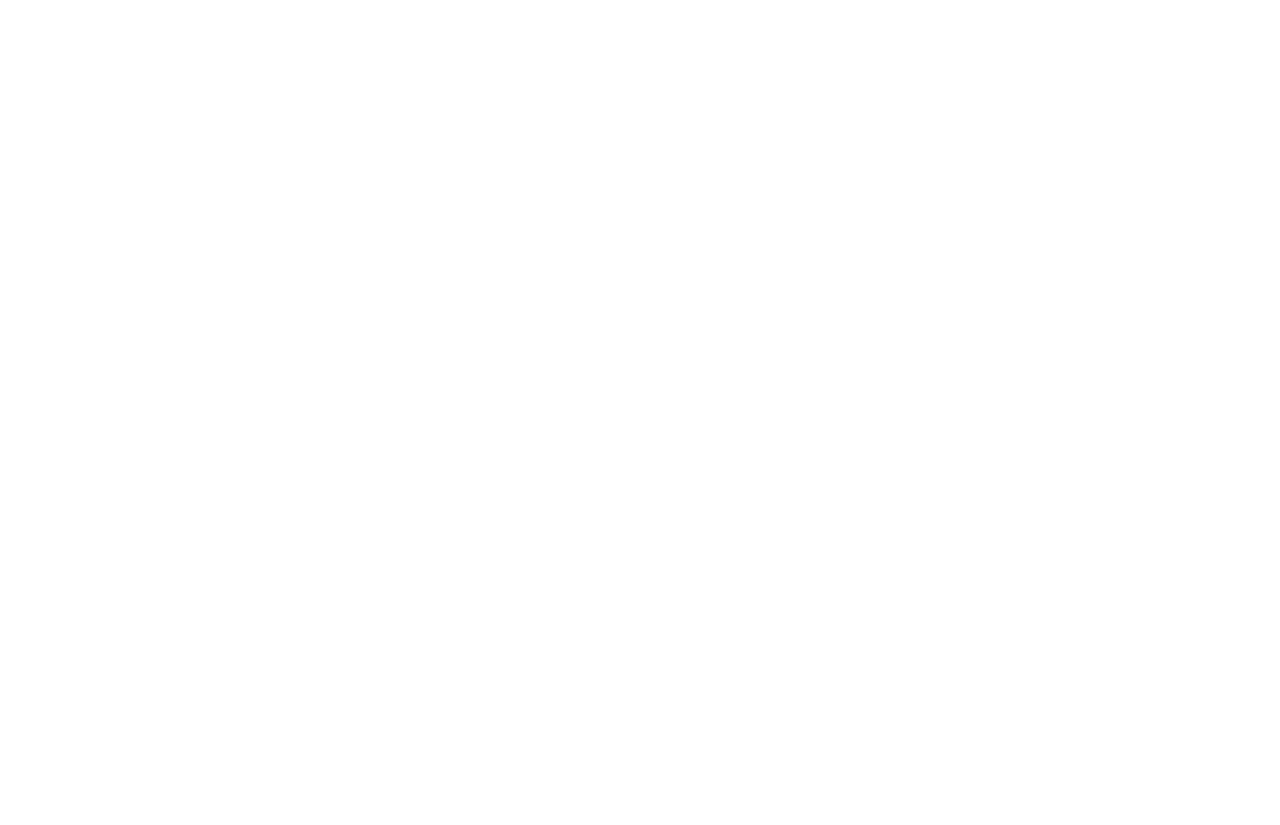
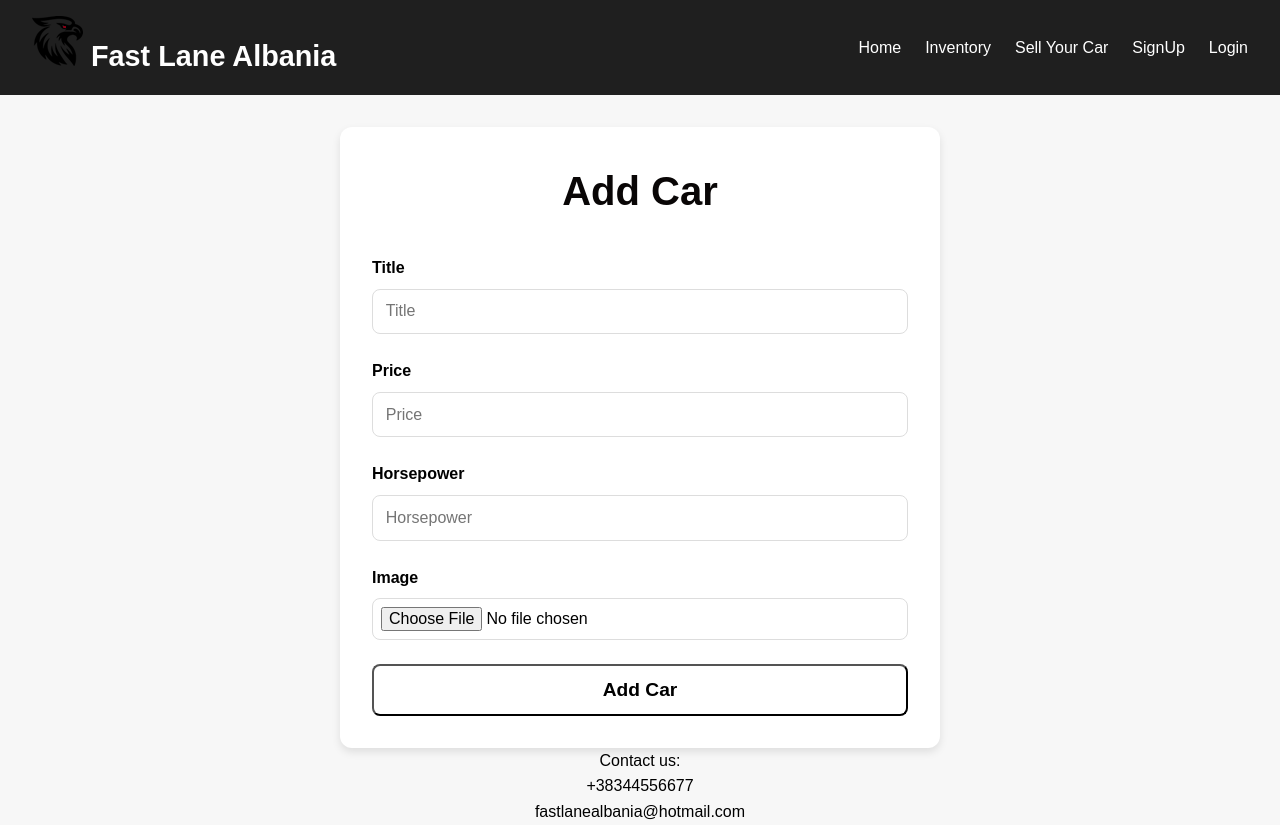
Before and after one commit to AridonMeha/dizwebprojekt, a PHP site: page /add_car.php in a window 1280 px wide. Before the commit the page is empty. Before the commit the page ends 800 px from the top, so only its background shows below. Run offline with PHP 8.4, Linux system fonts and the light colour scheme.

Commit message:
add_car.php

```diff
--- a/add_car.php
+++ b/add_car.php
@@ -2,23 +2,74 @@
 include 'db.php';
 
 if ($_SERVER["REQUEST_METHOD"] == "POST" && isset($_FILES["car-image"])) {
-    $title = $_POST['car-title'];
-    $price = $_POST['car-price'];
-    $horsepower = $_POST['car-horsepower'];
+    $title = htmlspecialchars(trim($_POST['car-title']));
+    $price = htmlspecialchars(trim($_POST['car-price']));
+    $horsepower = htmlspecialchars(trim($_POST['car-horsepower']));
     $image_path = "uploads/" . basename($_FILES["car-image"]["name"]);
 
     if (move_uploaded_file($_FILES["car-image"]["tmp_name"], $image_path)) {
-        $sql = "INSERT INTO cars (title, price, horsepower, image_path) VALUES ('$title', '$price', '$horsepower', '$image_path')";
+        $stmt = $conn->prepare("INSERT INTO cars (title, price, horsepower, image_path) VALUES (?, ?, ?, ?)");
+        $stmt->bind_param("ssss", $title, $price, $horsepower, $image_path);
 
-        if ($conn->query($sql) === TRUE) {
-            echo "Car added successfully!";
+        if ($stmt->execute()) {
+            echo "<p style='color:green;'>Car added successfully!</p>";
         } else {
-            echo "Error: " . $sql . "<br>" . $conn->error;
+            echo "<p style='color:red;'>Error: " . $stmt->error . "</p>";
         }
+
+        $stmt->close();
     } else {
-        echo "Failed to upload image.";
+        echo "<p style='color:red;'>Failed to upload image.</p>";
     }
 
     $conn->close();
 }
 ?>
+<!DOCTYPE html>
+<html lang="en">
+<head>
+    <meta charset="UTF-8">
+    <meta name="viewport" content="width=device-width, initial-scale=1.0">
+    <title>Add Car</title>
+    <link rel="stylesheet" href="style.css">
+</head>
+<body>
+    <header>
+        <div class="logo"> <img src="eagle.png" alt="logo"> Fast Lane Albania</div>
+        <nav>
+            <ul class="nav-links">
+                <li><a href="index.html">Home</a></li>
+                <li><a href="inventory.html">Inventory</a></li>
+                <li><a href="sell_car.html">Sell Your Car</a></li>
+                <li><a href="signup.html">SignUp</a></li>
+                <li><a href="login.html">Login</a></li>
+            </ul>
+        </nav>
+    </header>
+
+    <form action="add_car.php" class="add-car" method="POST" enctype="multipart/form-data">
+        <h2>Add Car</h2>
+        <div class="form-group">
+            <label for="car-title">Title</label>
+            <input type="text" id="car-title" name="car-title" placeholder="Title" required>
+        </div>
+        <div class="form-group">
+            <label for="car-price">Price</label>
+            <input type="text" id="car-price" name="car-price" placeholder="Price" required>
+        </div>
+        <div class="form-group">
+            <label for="car-horsepower">Horsepower</label>
+            <input type="text" id="car-horsepower" name="car-horsepower" placeholder="Horsepower" required>
+        </div>
+        <div class="form-group">
+            <label for="car-image">Image</label>
+            <input type="file" id="car-image" name="car-image" required>
+        </div>
+        <button type="submit" class="btn">Add Car</button>
+    </form>
+
+    <footer>
+        <p>Contact us:<br>+38344556677 <br> fastlanealbania@hotmail.com</p>
+    </footer>
+</body>
+</html>
```
